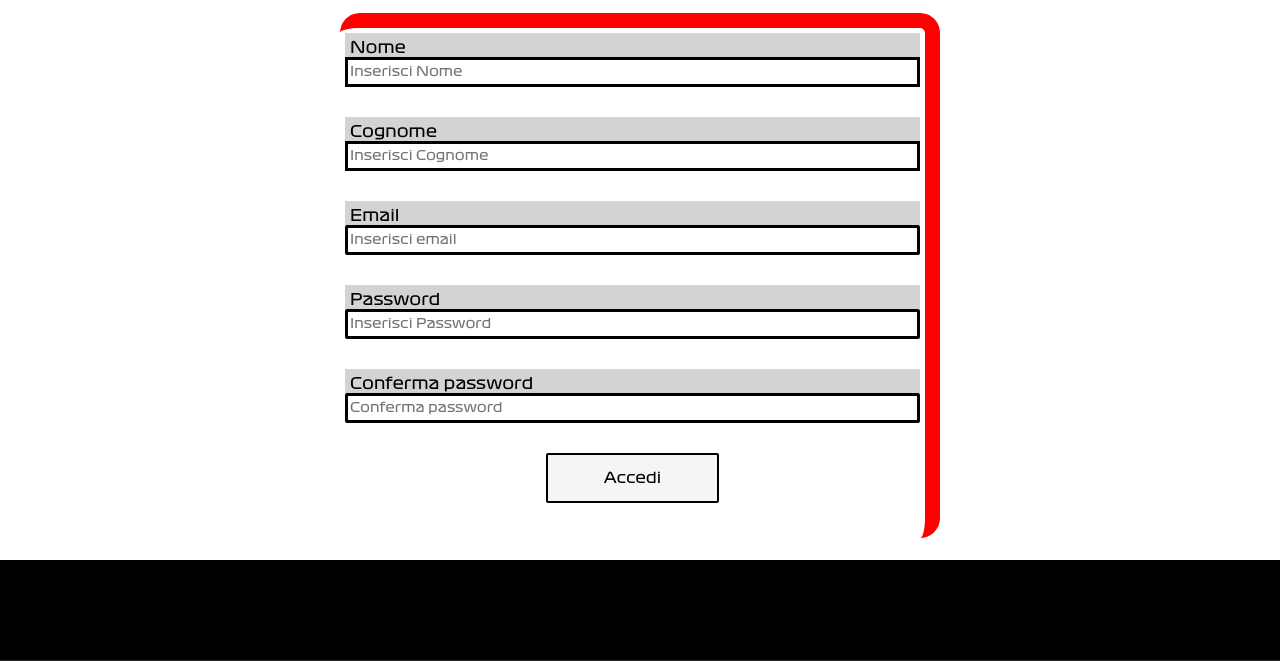
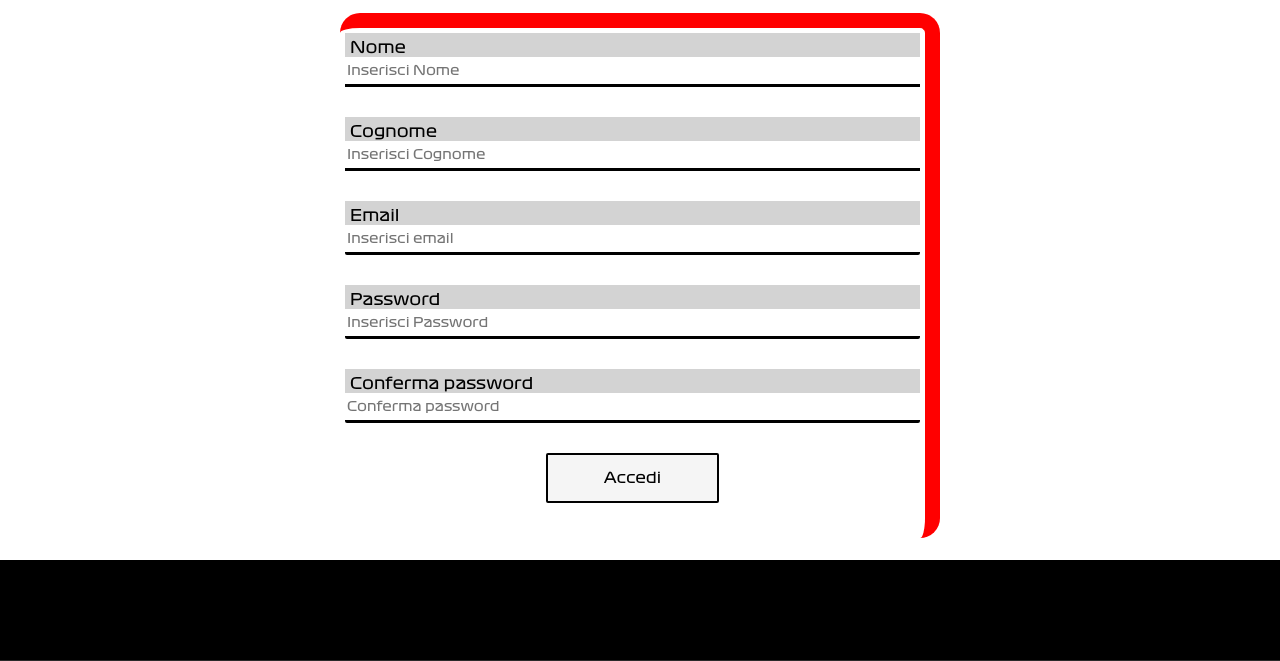
Before and after one commit to Magogagagaspa/formula_1, a PHP site: page /pagine/iscrizione.php in a window 1280 px wide. Shown: the part 239-900 px from the top of the page. Run offline with PHP 8.4, Linux system fonts and the light colour scheme; some libraries are stand-ins or nearby versions.

Commit message:
cambiamenti personale

```diff
--- a/home.php
+++ b/home.php
@@ -134,7 +134,7 @@
                 <button class="dropbtn" id="stg"><a href="pagine/stagionipassate.php">STAGIONI</a></button>
               </div>
               <div class="dropdown">
-                <button class="dropbtn"><a href="pagine/">FANTASY</a></button>
+                <button class="dropbtn"><a href="pagine/fantasy.php">FANTASY</a></button>
               </div>
              </nav>
             </div>
--- a/script_header_footer/script_header.php
+++ b/script_header_footer/script_header.php
@@ -125,7 +125,7 @@
             <button class="dropbtn" id="stg"><a href="stagionipassate.php">STAGIONI</a></button>
           </div>
           <div class="dropdown">
-                <button class="dropbtn"><a href="pagine/">FANTASY</a></button>
+                <button class="dropbtn"><a href="pagine/fantasy.php">FANTASY</a></button>
               </div>
          </nav>
         </div>
--- a/script_header_footer/script_header_accesso.php
+++ b/script_header_footer/script_header_accesso.php
@@ -117,7 +117,7 @@
             <button class="dropbtn" id="stg"><a href="stagionipassate.php">STAGIONI</a></button>
           </div>
           <div class="dropdown">
-          <button class="dropbtn"><a href="pagine/">FANTASY</a></button>
+          <button class="dropbtn"><a href="pagine/fantasy.php">FANTASY</a></button>
         </div>
          </nav>
 
--- a/stile.css
+++ b/stile.css
@@ -981,7 +981,10 @@ input{
     height: 30px;
     width: 100%;
     margin-bottom: 30px;
-    border: solid black 3px;
+    border-bottom: solid black 3px;
+    border-top: none;
+    border-right: none;
+    border-left: none;
 }
 
 input::placeholder{
@@ -992,13 +995,20 @@ input::placeholder{
     width: 100%;
     margin-bottom: 30px;
     border-radius: 2px;
-    border: solid black 3px;
+    border-bottom: solid black 3px;
+    border-top: none;
+    border-right: none;
+    border-left: none;
+
 }
 
 #password{
     width: 100%;
     border-radius: 2px;
-    border: solid black 3px;
+    border-bottom: solid black 3px;
+    border-top: none;
+    border-right: none;
+    border-left: none;
     margin-bottom: 30px;
 }
 
@@ -1175,6 +1185,16 @@ input::placeholder{
 .apri{display: block;}
 
 
+/* f1 FANTASY */
+
+.contenitore_fantasy{
+    background: #3f3d3d;
+}
+
+h1{
+    color: black;
+    font-family: 'formula1-bold';
+}
 
 /*MEDIA*/
 @media(max-width:946px){
```
Also changed, not shown: pagine/fantasy.php (deleted, +0 -11 lines), pagine/pagina_area_personale.php (+0 -69 lines).
